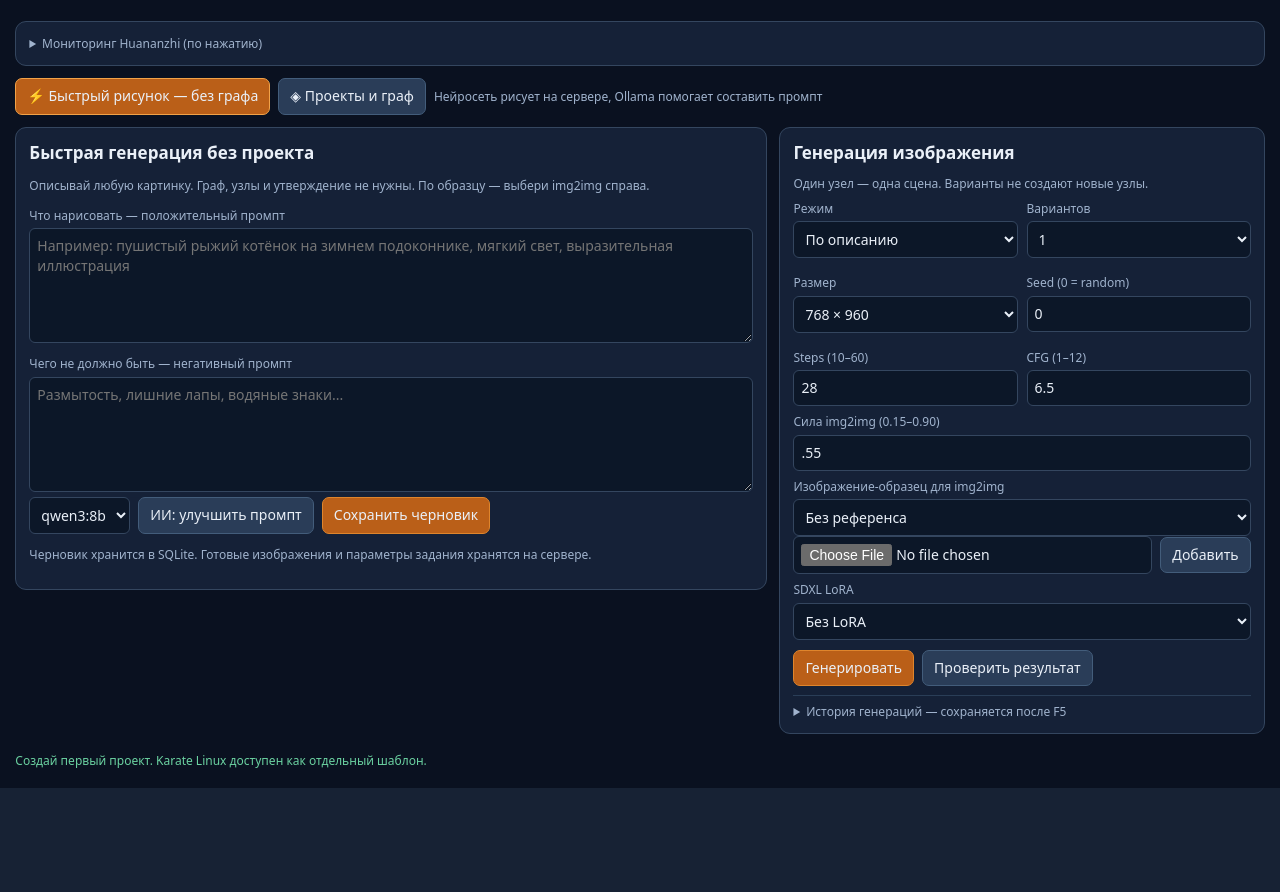
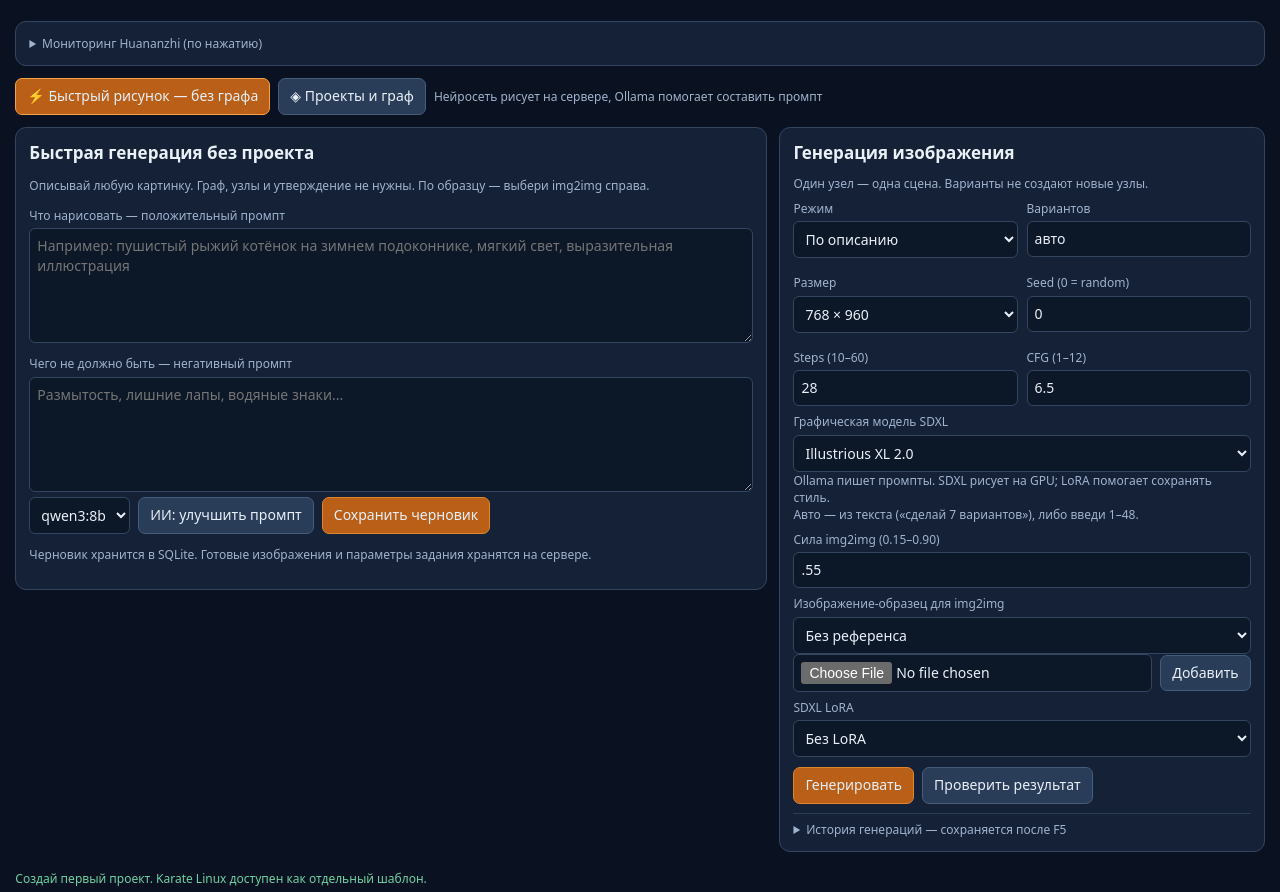
Before and after one commit to musikfed/ai_draftsman, a Flask app: page / in a window 1280 px wide. Shown: the part 65-957 px from the top of the page. Before the commit the page ends 853 px from the top, so only its background shows below. Run offline with Flask 3, Linux system fonts and the light colour scheme; data that the repository does not hold is empty; some libraries are stand-ins or nearby versions.

Commit message:
ui: flexible auto/manual variant field and selectable SDXL image model

```diff
--- a/templates/studio.html
+++ b/templates/studio.html
@@ -129,7 +129,7 @@ pre{background:#0c1728;padding:9px;border-radius:7px;white-space:pre-wrap;overfl
    <div class="muted">Изображения рисует SDXL, а не Qwen. Обучение своих персонажей через LoRA ещё не подключено.
    <a href="https://github.com/musikfed/ai_draftsman/blob/main/docs/TRAINING_AND_MEMORY.md" target="_blank" rel="noopener noreferrer" style="color:var(--orange)">Модели, обучение и память — инструкция</a></div>
    <details><summary data-t="imageModels">Графическая модель (отдельно от LLM)</summary>
-    <div class="toolbar"><button id="scanModels" data-t="scan">Найти веса на дисках</button><button id="downloadImage" data-t="downloadImage">Скачать Illustrious XL</button><button id="imageStatus" data-t="downloadStatus">Статус загрузки</button></div>
+    <div class="toolbar"><button id="scanModels" data-t="scan">Найти веса на дисках</button><button id="downloadImage">Скачать выбранную SDXL</button><button id="imageStatus" data-t="downloadStatus">Статус загрузки</button></div>
     <pre id="modelInfo"></pre>
    </details>
   </div>
@@ -156,13 +156,15 @@ pre{background:#0c1728;padding:9px;border-radius:7px;white-space:pre-wrap;overfl
    <div class="muted" data-t="renderHelp">Для одного утверждённого узла; количество вариантов не меняет число узлов.</div>
    <div class="grid2">
     <div><label data-t="mode">Режим</label><select id="renderMode"><option value="txt2img">По описанию</option><option value="img2img">По образцу</option></select></div>
-    <div><label data-t="variants">Вариантов</label><select id="variants"><option>1</option><option>2</option><option>3</option></select></div>
+    <div><label data-t="variants">Вариантов</label><input id="variants" type="text" inputmode="numeric" value="авто" placeholder="авто или 7" maxlength="4" title="Число 1–48 либо авто: «Сделай 7 вариантов»"></div>
     <div><label data-t="resolution">Размер</label><select id="resolution"><option value="768x960">768 × 960</option><option value="896x1120">896 × 1120</option></select></div>
     <div><label>Seed (0 = random)</label><input id="seed" type="number" value="0" min="0"></div>
     <div><label>Steps (10–60)</label><input id="steps" type="number" min="10" max="60" value="28"></div>
     <div><label>CFG (1–12)</label><input id="cfg" type="number" min="1" max="12" step="0.5" value="6.5"></div>
    </div>
-   <label data-t="strength">Сила img2img (0.15–0.90)</label><input id="strength" type="number" min=".15" max=".9" step=".05" value=".55">
+   <label for="imageCheckpoint">Графическая модель SDXL</label><select id="imageCheckpoint"><option value="illustrious-xl-v2">Illustrious XL 2.0</option></select>
+<div class="muted" id="modelRole">Ollama пишет промпты. SDXL рисует на GPU; LoRA помогает сохранять стиль.</div><div class="muted" id="variantsHint">Авто — из текста («сделай 7 вариантов»), либо введи 1–48.</div>
+<label data-t="strength">Сила img2img (0.15–0.90)</label><input id="strength" type="number" min=".15" max=".9" step=".05" value=".55">
    <label data-t="reference">Изображение-образец (только для img2img)</label><select id="reference"><option value="">Без референса</option></select>
    <div class="toolbar"><input id="referenceFile" type="file" accept=".jpg,.jpeg,.png,.webp" class="grow"><button id="uploadReference" data-t="upload">Добавить образец</button></div>
    <label>SDXL LoRA</label><select id="lora"><option value="">Без LoRA</option></select>
```
